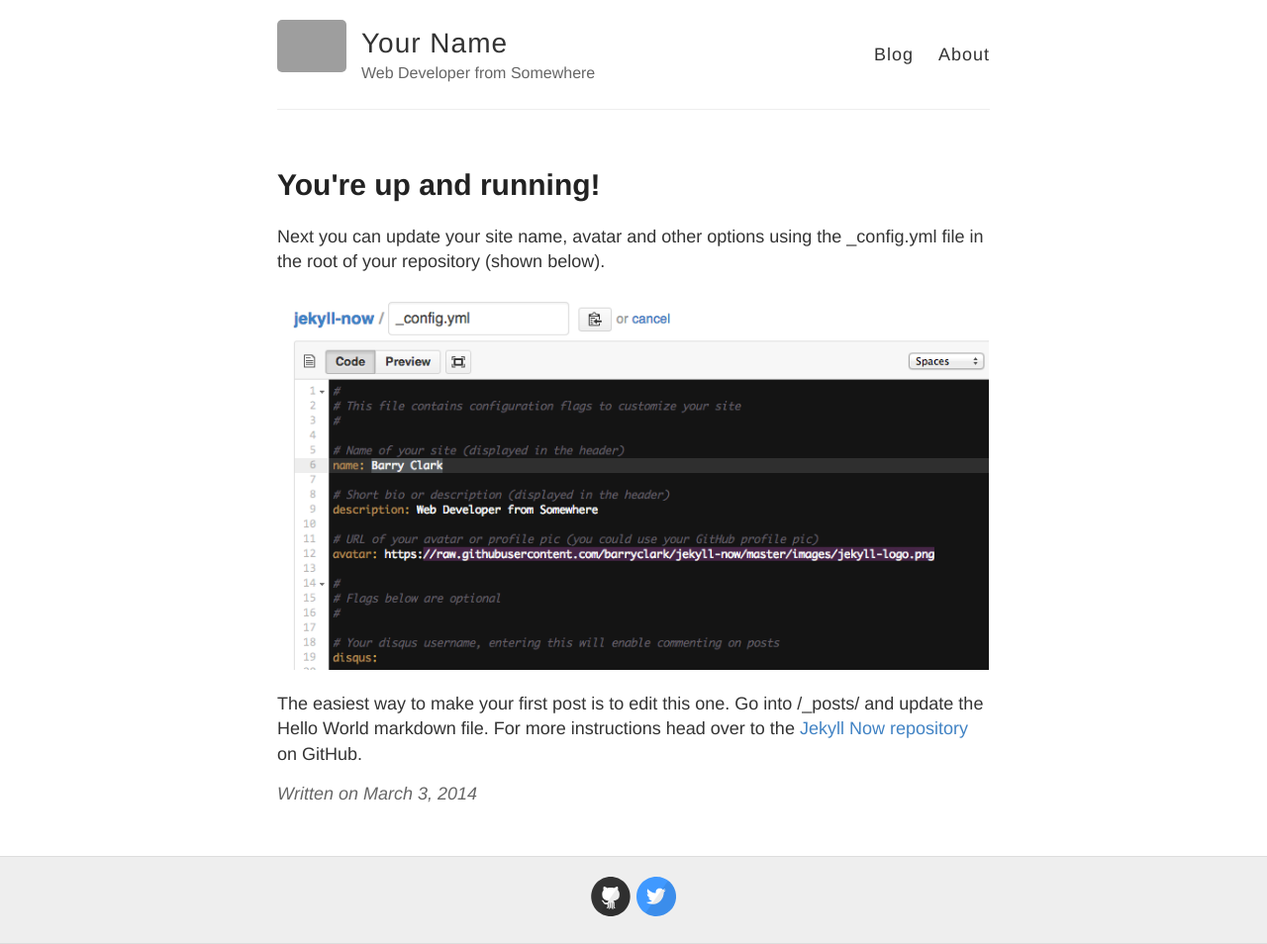
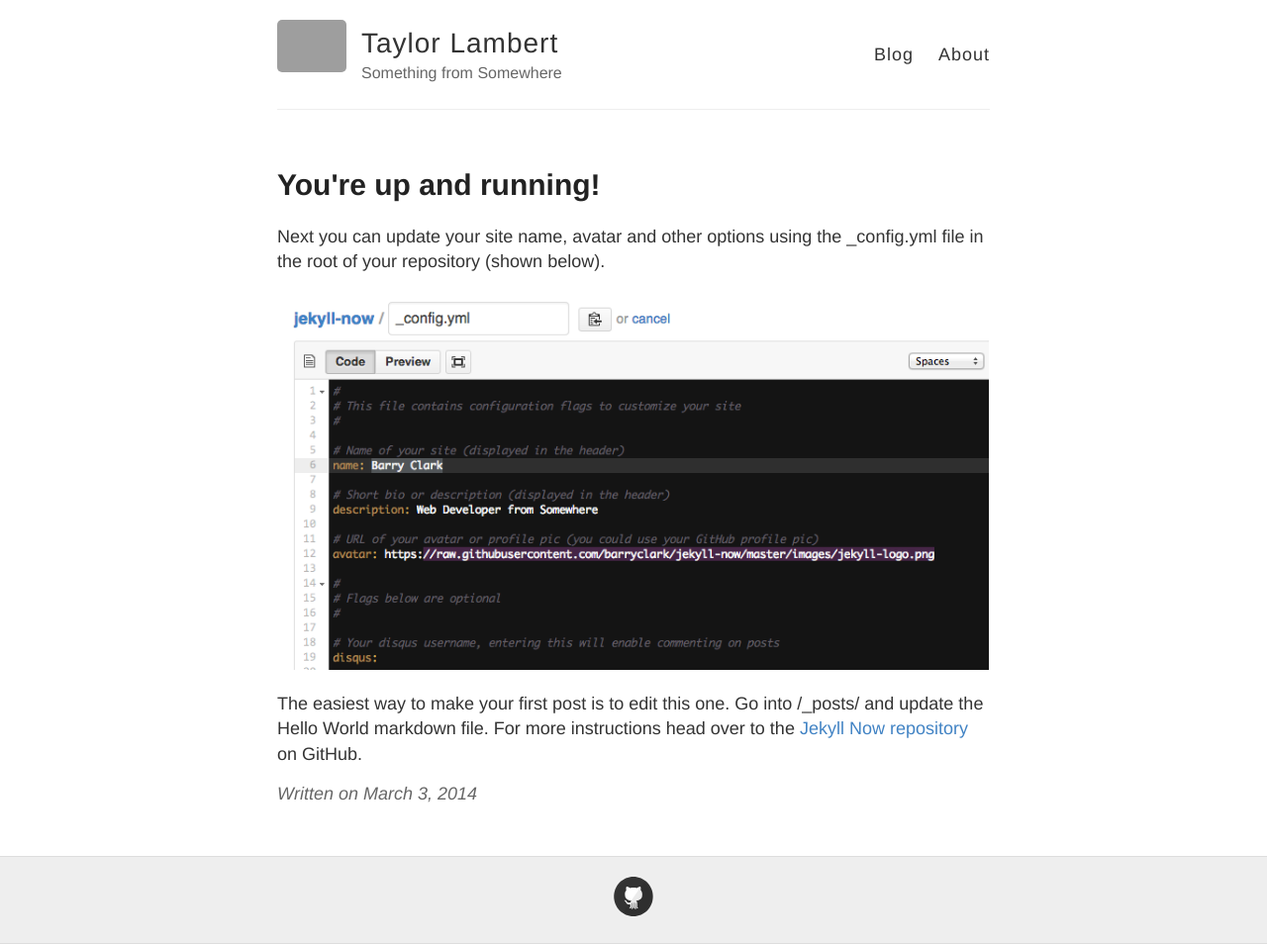
Before and after one commit to TaylorLambert/TaylorLambert.github.io, a Jekyll site: the page built from _posts/2014-3-3-Hello-World.md, in a window 1280 px wide. Shown: the whole page at 99% size. Built offline with Jekyll 4.4.1, drawn with Linux system fonts in a browser that asks for light colours; grey boxes are pictures that could not be loaded.

Commit message:
Update _config.yml

```diff
--- a/_config.yml
+++ b/_config.yml
@@ -3,10 +3,10 @@
 #
 
 # Name of your site (displayed in the header)
-name: Your Name
+name: Taylor Lambert
 
 # Short bio or description (displayed in the header)
-description: Web Developer from Somewhere
+description: Something from Somewhere
 
 # URL of your avatar or profile pic (you could use your GitHub profile pic)
 avatar: https://raw.githubusercontent.com/barryclark/jekyll-now/master/images/jekyll-logo.png
@@ -21,12 +21,12 @@
   email:
   facebook:
   flickr:
-  github: barryclark/jekyll-now
+  github: TaylorLambert
   instagram:
   linkedin:
   pinterest:
   rss: # just type anything here for a working RSS icon
-  twitter: jekyllrb
+  twitter:
   stackoverflow: # your stackoverflow profile, e.g. "users/50476/bart-kiers"
   youtube: # channel/<your_long_string> or user/<user-name>
   googleplus: # anything in your profile username that comes after plus.google.com/
```
